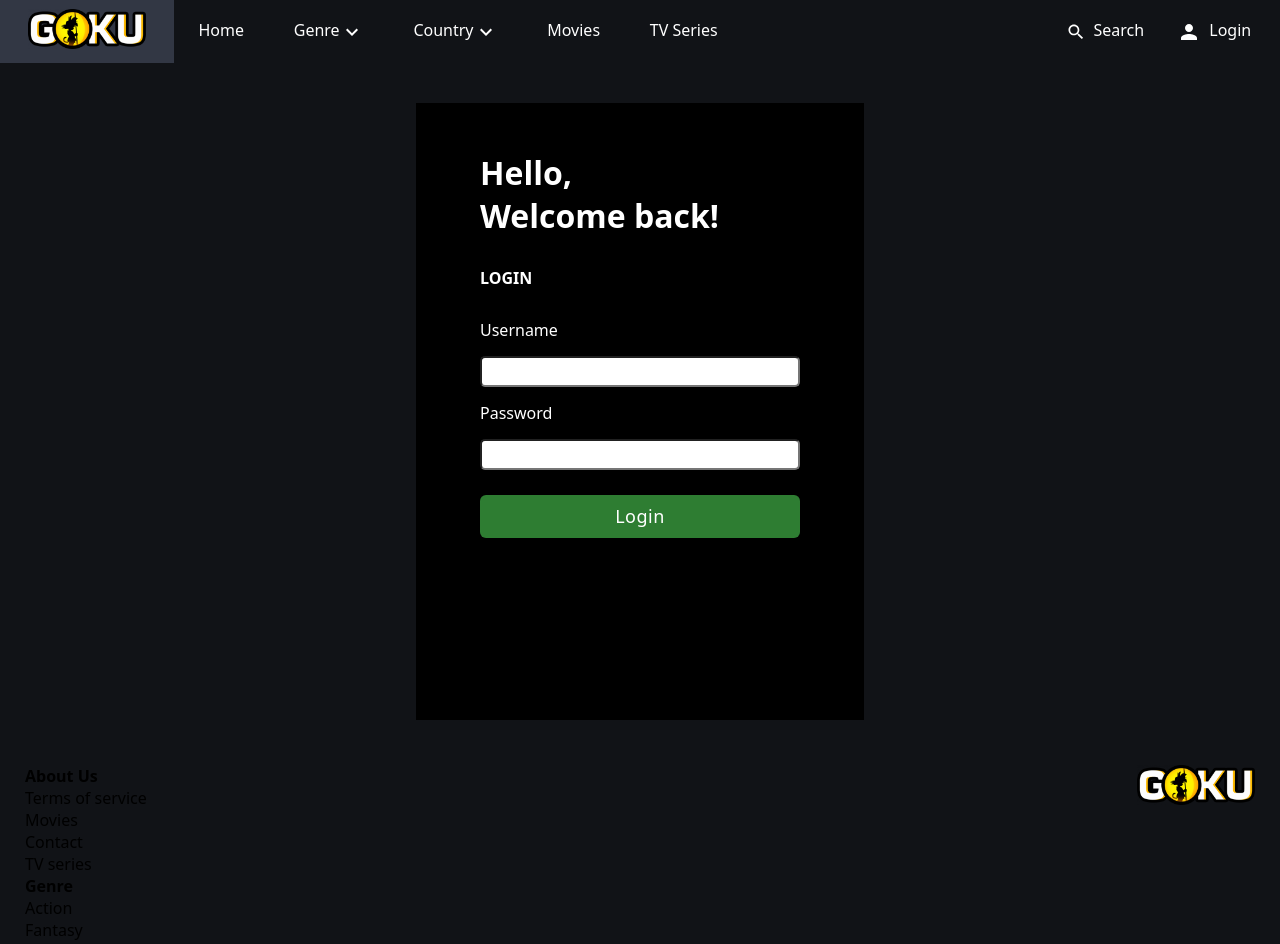
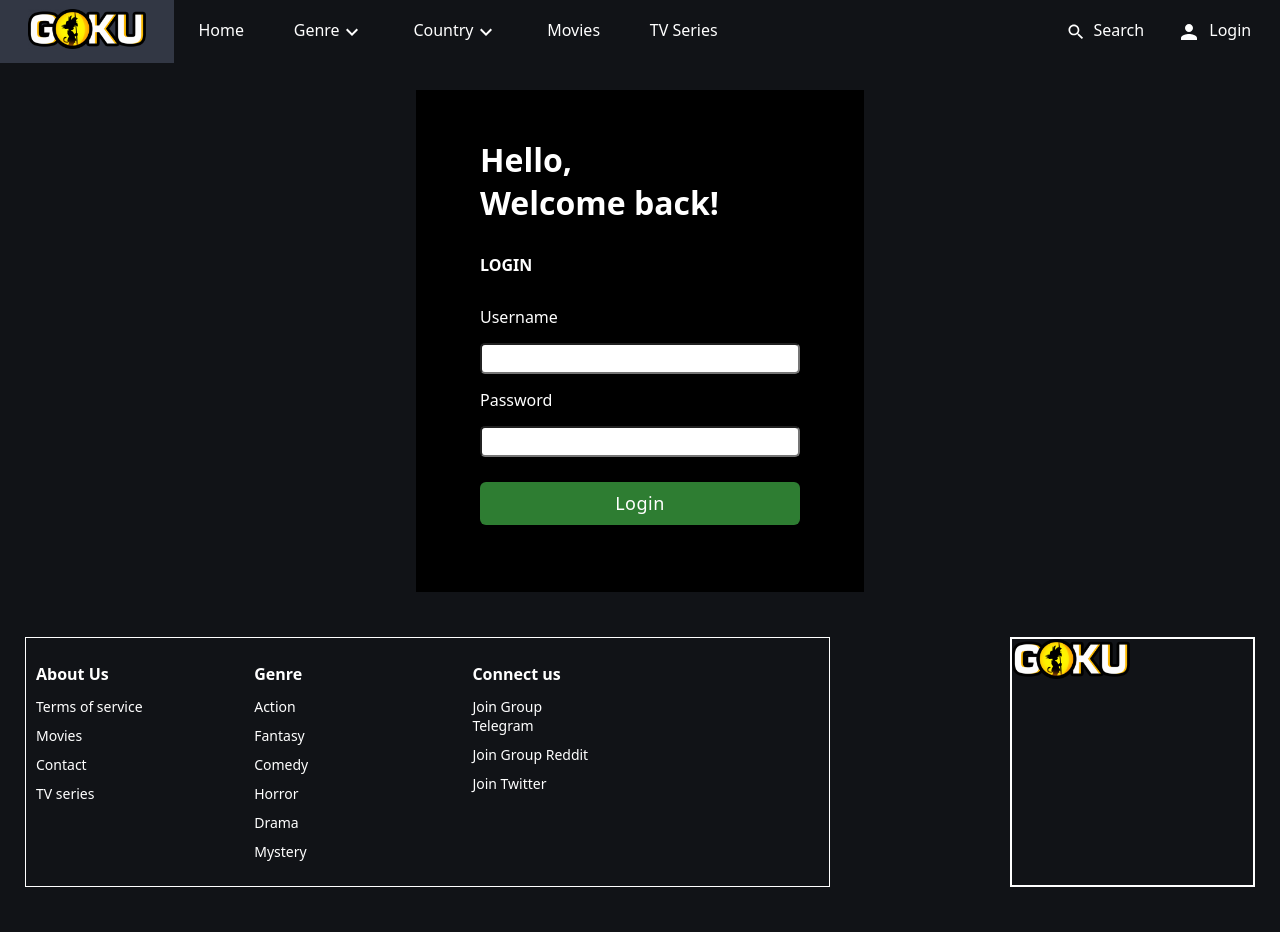
Before and after one commit to RiyazShaik-158/movies_searching, a React (Create React App) app: page /login in a window 1280 px wide. Shown: the top 944 px of the page. Built offline with nearby package versions, Linux system fonts and the light colour scheme.

Commit message:
forgotStyles

```diff
--- a/src/components/Footer/Footer.js
+++ b/src/components/Footer/Footer.js
@@ -16,7 +16,7 @@ function Footer() {
             </div>
 
           </div>
-          <div className='Genre'>
+          <div className='Footer_aboutDiv'>
             <h4>Genre</h4>
             <div className='subMenu_inFooter'>
               <p>Action</p>
@@ -28,7 +28,7 @@ function Footer() {
             </div>
 
           </div>
-          <div className='Connect us'>
+          <div className='Footer_aboutDiv'>
             <h4>Connect us</h4>
             <div className='subMenu_inFooter'>
               <div><p>Join Group Telegram</p></div>
--- a/src/components/Footer/footer.scss
+++ b/src/components/Footer/footer.scss
@@ -1,5 +1,7 @@
 .Footer_main{
-    height: 5rem;
+    // height: 6rem;
+    height: 600px;
+    color: #fff;
     .Footer_content{
         background-color: #111317;
         padding:45px 25px ;
@@ -8,11 +10,42 @@
 
 
         .goku_logo_again{
+            flex: 0.2;
+            border: 2px solid #fff;
             img{
                 max-height: 40px;
                 width: auto;
             }
         }
 
+        .Footer_content_aboutDiv{
+            border: 1px solid #fff;
+            flex: 0.65;
+            display: flex;
+            gap: 15px;
+            padding: 25px 10px;
+
+            .Footer_aboutDiv{
+                display: flex;
+                flex: 0.27;
+                flex-direction: column;
+                gap: 12px;
+
+                .subMenu_inFooter{
+                    display: flex;
+                    // padding:0 10px;
+                    gap: 10px;
+                    // row-gap: 35px;
+                    column-gap: 35px;
+
+                    width: 60%;
+                    flex-wrap: wrap;
+                    p{
+                        font-size: 14px;
+                    }
+                }
+            }
+        }
+
     }
 }
```
